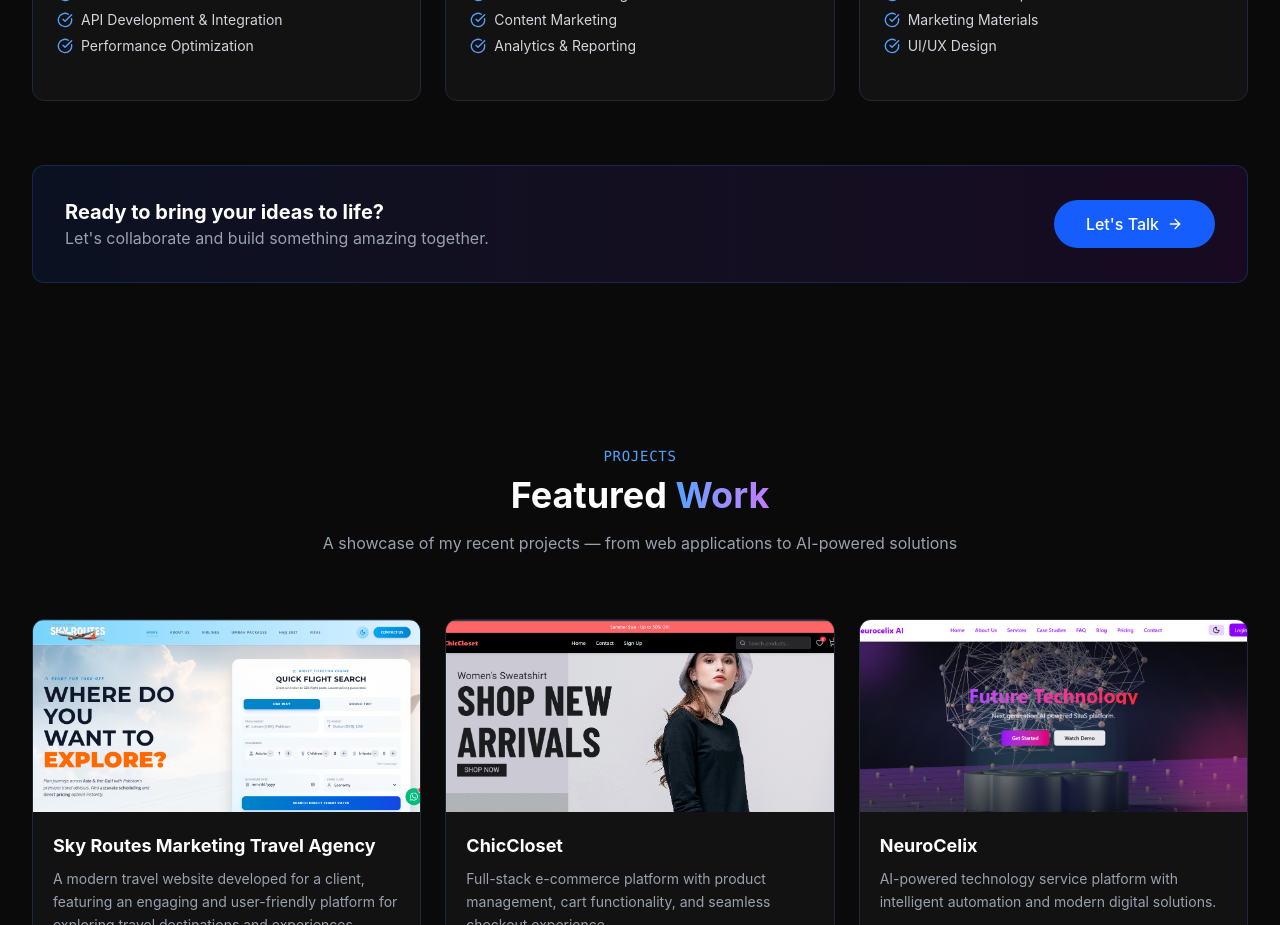
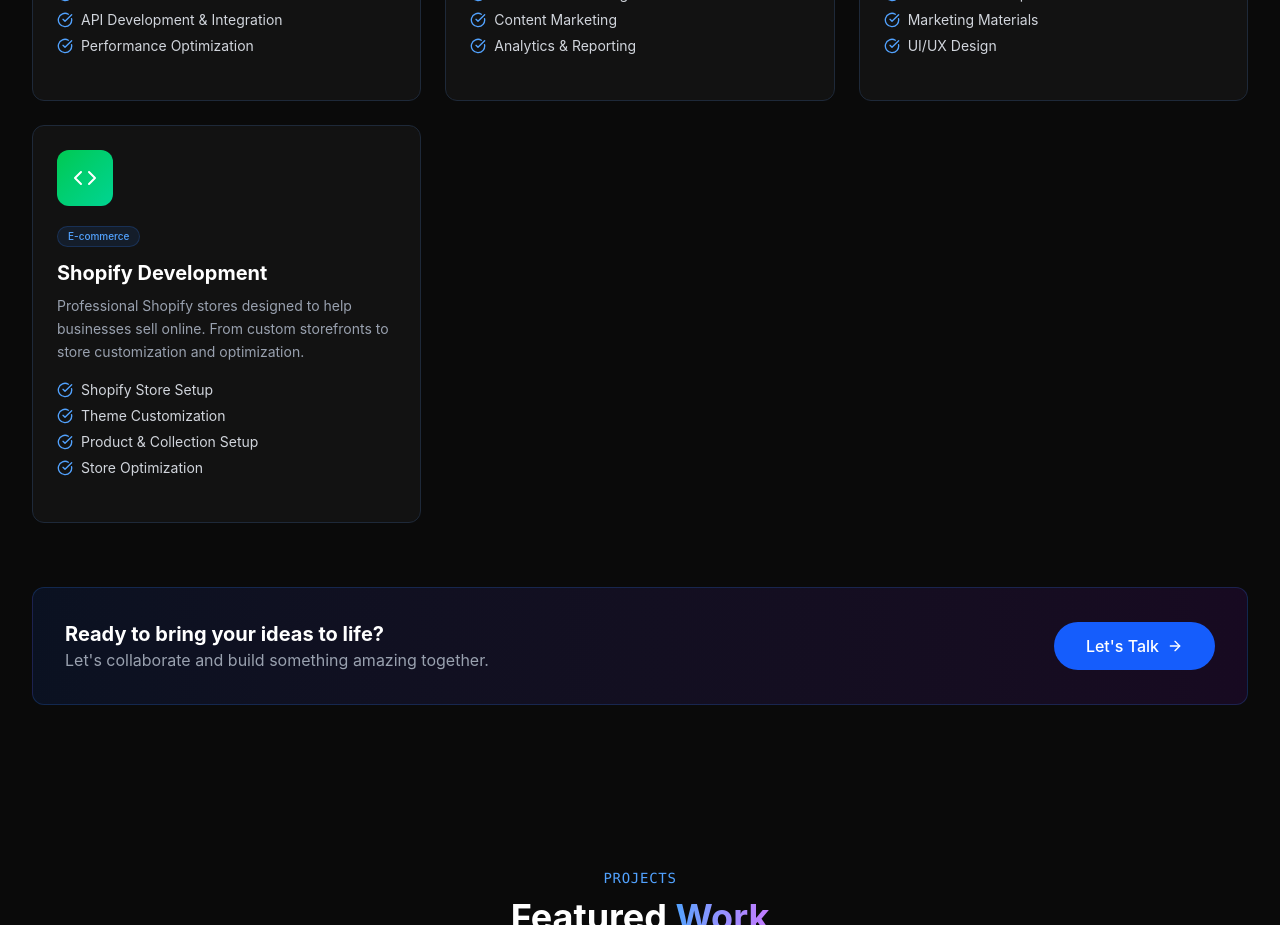
Before and after one commit to noor-1457/Noor-Fatima-s-Portfolio, a React (Vite) app: page / in a window 1280 px wide. Shown: the part 5720-6645 px from the top of the page. Built offline with nearby package versions, Linux system fonts and the light colour scheme.

Commit message:
Update Services.jsx

```diff
--- a/src/components/Services.jsx
+++ b/src/components/Services.jsx
@@ -55,6 +55,21 @@
       badge: "Design",
       color: "from-purple-500 to-pink-400",
     },
+    {
+id: 4,
+title: "Shopify Development",
+description: "Professional Shopify stores designed to help businesses sell online. From custom storefronts to store customization and optimization.",
+icon: <Code className="w-6 h-6" />,
+features: [
+"Shopify Store Setup",
+"Theme Customization",
+"Product & Collection Setup",
+"Store Optimization"
+],
+badge: "E-commerce",
+color: "from-green-500 to-emerald-400",
+},
+
   ];
 
   return (
```
